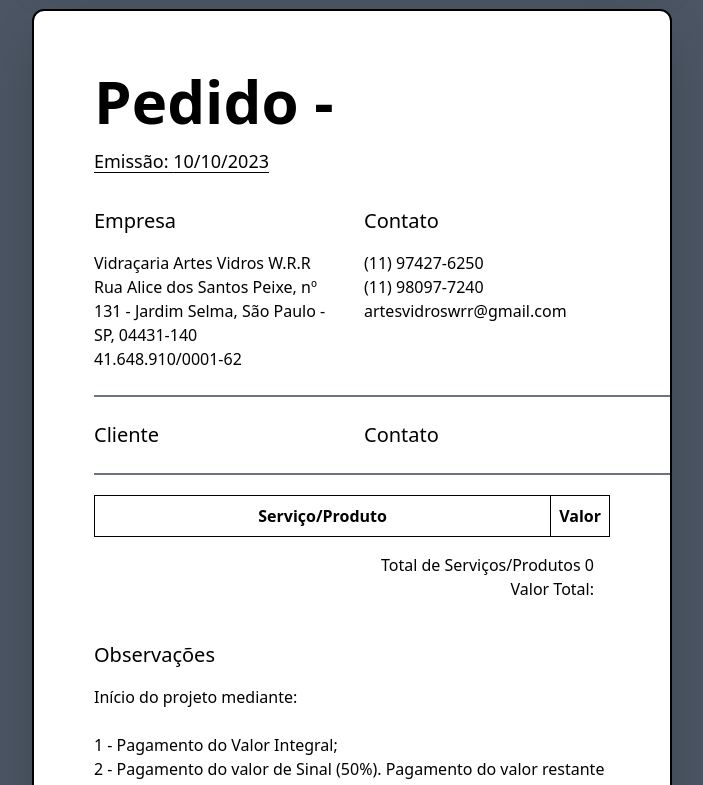
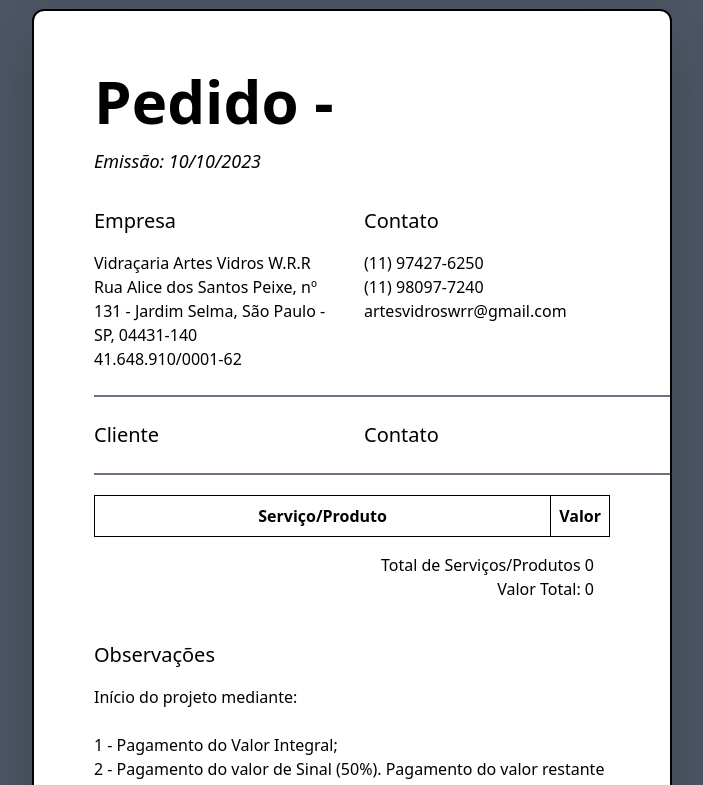
Before and after one commit to Gustavo-Brun/ArtesVidrosWRR, a Next.js app: page /request in a window 1280 px wide. Shown: the part 699-1484 px from the top of the page, without its empty margins (288-991 px from the left). Built offline with nearby package versions, Linux system fonts and the light colour scheme.

Commit message:
chore: Update Request Feature

```diff
--- a/src/components/DataRequest.tsx
+++ b/src/components/DataRequest.tsx
@@ -9,8 +9,8 @@
 
         cliente: string;
         contato: number | string;
-        serviços: { serviço: string; valor: string }[];
-        total:number | void;
+        serviços: { serviço: string; valor: number }[];
+        total:number ;
         observações: string;
       }
 
@@ -36,14 +36,18 @@
         const novoServiço = serviçoInput.value;
 
         const valorInput = document.getElementById('valorInput') as HTMLInputElement
-        const valorServiço = valorInput.value;
+        const valorServiço = parseFloat(valorInput.value);
 
-        if (novoServiço.trim() !== '' && (valorServiço.trim() !== '')) {
-          setUserData((prevData) => ({
-            ...prevData,
-            serviços: [...prevData.serviços, { serviço: novoServiço, valor: valorServiço }],
+        if (novoServiço.trim() !== '' && valorServiço !== 0) {
+          setUserData((prevData) => {
+            const novoTotal = prevData.total + (valorServiço);
 
-          }));
+            return {
+              ...prevData,
+              serviços: [...prevData.serviços, { serviço: novoServiço, valor: valorServiço }],
+              total: novoTotal,
+            };
+          });
 
           serviçoInput.value = '';
           valorInput.value = '';
--- a/src/components/Pdf.tsx
+++ b/src/components/Pdf.tsx
@@ -6,8 +6,8 @@
   userData: {
     cliente: string;
         contato: number | string;
-        serviços: { serviço: string; valor: string }[];
-        total:number | void;
+        serviços: { serviço: string; valor: number }[];
+        total:number ;
         observações: string;
   };
   generatePDF: () => void;
@@ -30,7 +30,7 @@
 
         <section className='my-8'>
           <h1 className='text-6xl font-bold mb-4'>Pedido - {primeiroNome(userData.cliente)}</h1>
-          <p className='text-lg underline underline-offset-4'>Emissão: <span>{new Date().toLocaleDateString('pt-BR')}</span></p>
+          <p className='text-lg text italic'>Emissão: <span>{new Date().toLocaleDateString('pt-BR')}</span></p>
         </section>
 
         <section className='grid grid-cols-2 gap-6 my-5'>
@@ -80,7 +80,7 @@
 
           <aside className='flex flex-col items-end m-4 font-medium'>
             <p>Total de Serviços/Produtos <span>{userData.serviços.length}</span></p>
-            <p>Valor Total: </p>
+            <p>Valor Total: <span>{userData.total}</span> </p>
           </aside>
         </section>
 
```
